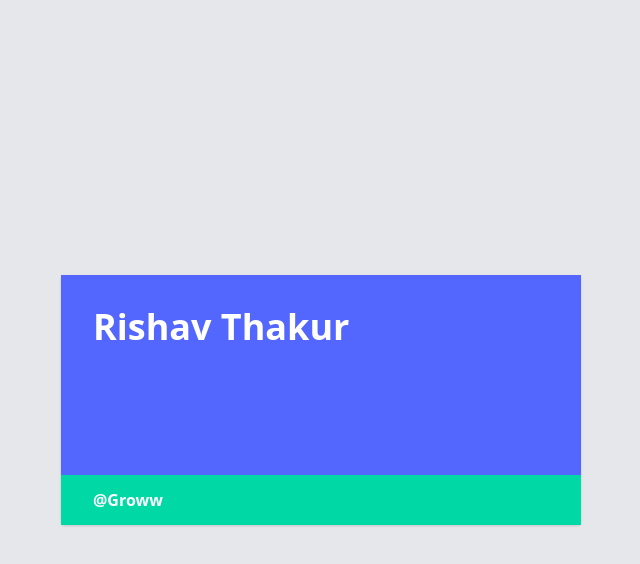
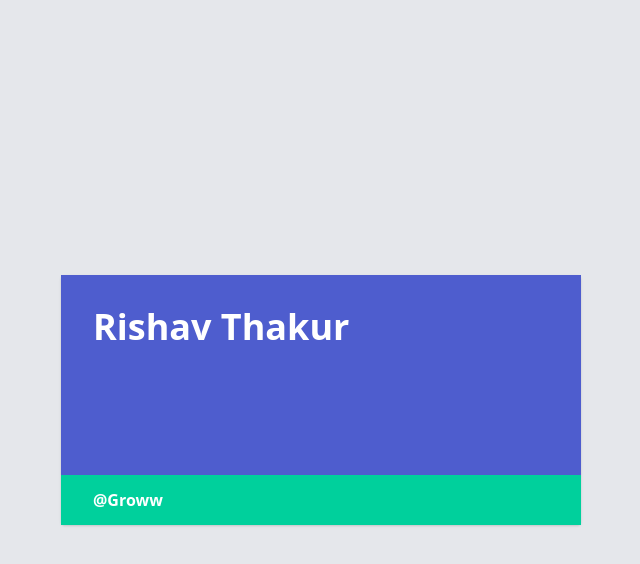
Before and after one commit to StTronn/splitwise-mananger, a React app: page / in a window 1280 px wide. Both pictures are taken after a click on the element 640 px from the left and 400 px from the top of the page. Shown: the top 564 px of the page, without its empty margins (319-959 px from the left). Built offline with nearby package versions, Linux system fonts and the light colour scheme.

Commit message:
changed colors

```diff
--- a/src/components/Card.js
+++ b/src/components/Card.js
@@ -97,13 +97,13 @@ const BackCointainer = styled.div`
 const Back = ({ name, title }) => (
   <BackCointainer>
     <div
-      style={{ background: "#5367ff" }}
+      style={{ background: "#4e5dce" }}
       className="py-8 px-8 font-bold text-2xl md:text-4xl text-white"
     >
       {name || "Rishav Thakur"}
     </div>
     <div
-      style={{ background: "#00d8a5" }}
+      style={{ background: "#00d09c" }}
       className="grid items-center w-full h-full text-md font-semibold text-md  px-8 text-white"
     >
       <span>
```
